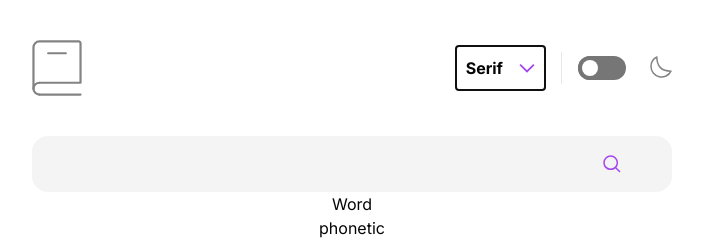
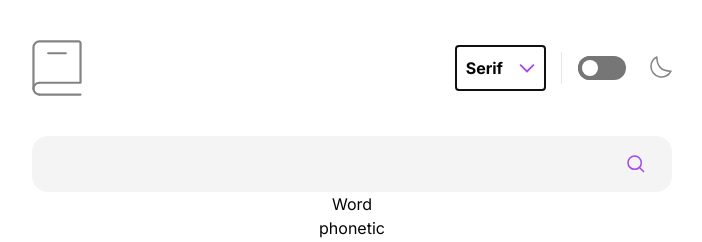
Before and after one commit to eMKa18/dictionary-web-app, a Next.js app: page / in a window 1280 px wide. Shown: the top 242 px of the page, without its empty margins (288-990 px from the left). Built offline with nearby package versions, Linux system fonts and the light colour scheme.

Commit message:
Making right margin of the icon smaller so it is closer to the input border

```diff
--- a/app/dictionary/Dictionary.tsx
+++ b/app/dictionary/Dictionary.tsx
@@ -4,7 +4,7 @@ export const Dictionary = () => {
       <div className="relative w-full">
         <input className="w-full bg-input dark:bg-input-dark p-4 rounded-2xl"></input>
         <button
-          className="absolute inset-y-0 right-0 mr-10 flex items-center justify-center h-full w-10"
+          className="absolute inset-y-0 right-0 mr-4 flex items-center justify-center h-full w-10"
           onClick={() => console.log("click!")}
         >
           <img src="/images/icon-search.svg"></img>
```
